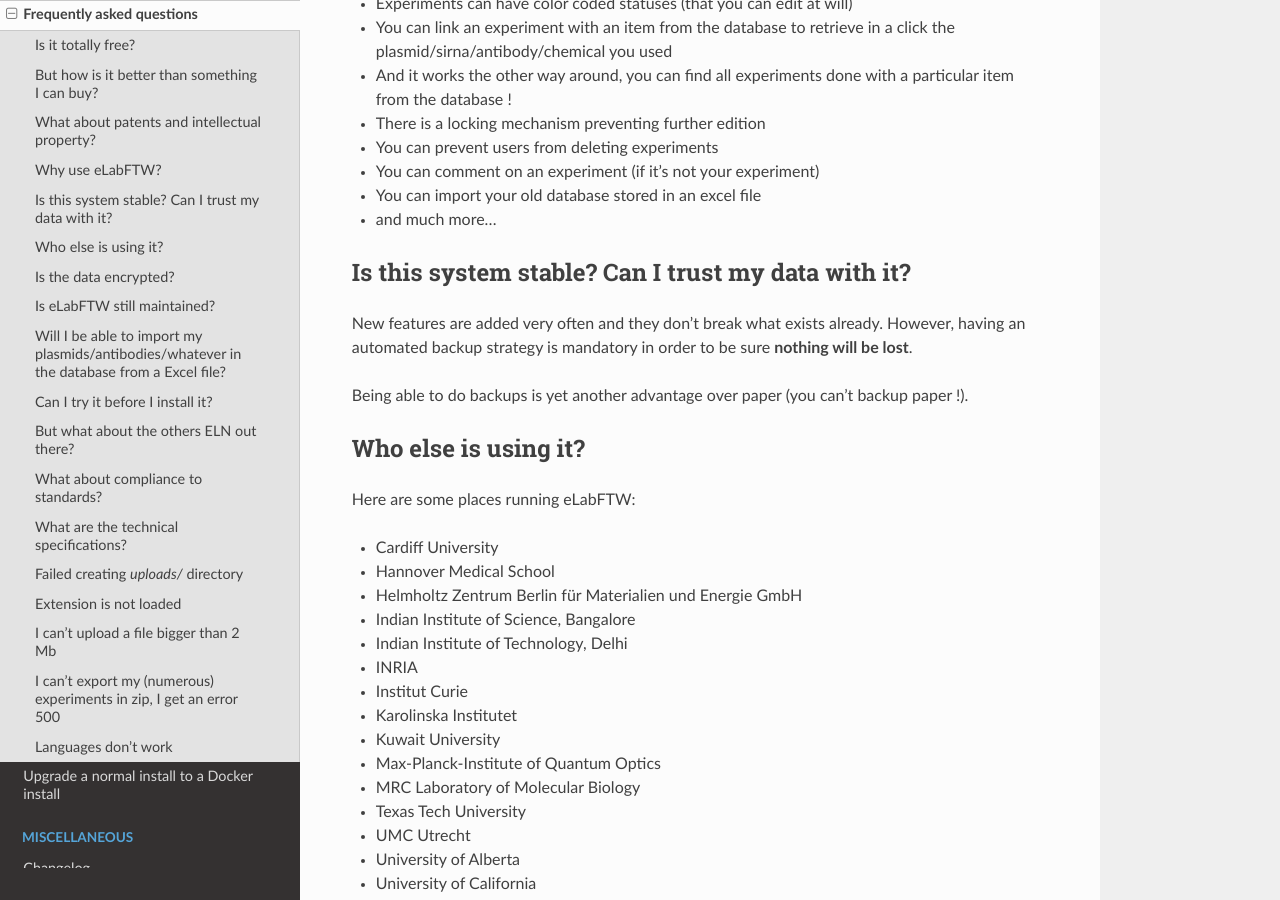
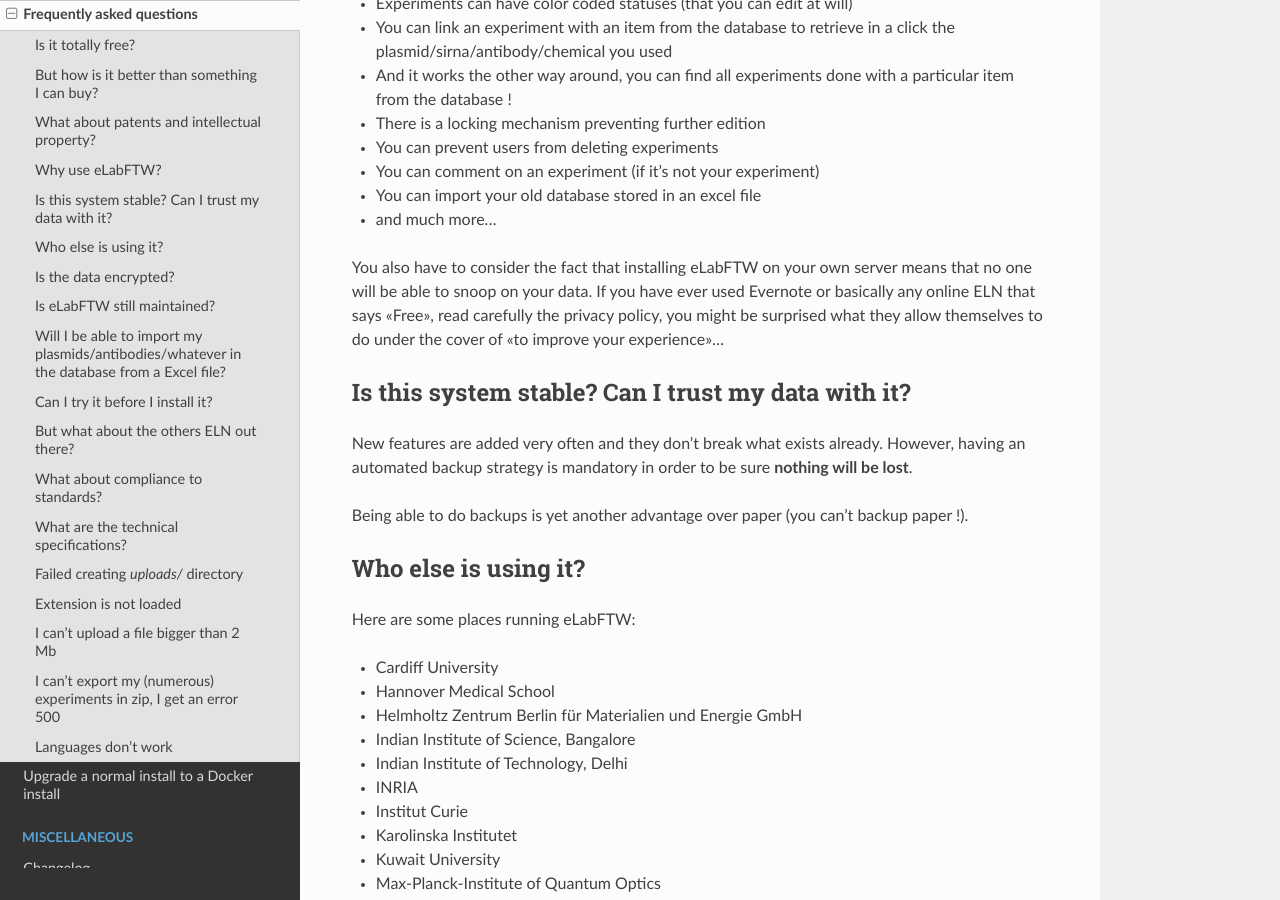
Before and after one commit to elabftw/elabdoc, a Sphinx documentation site: the page built from doc/faq.rst, in a window 1280 px wide and 900 px high, scrolled down 1304 px. Built offline with Sphinx 7.4.7 and the Read the Docs theme 2.0.0, drawn with Linux system fonts in a browser that asks for light colours; pages that are not in the unit, such as notebooks, are missing from menus.

Commit message:
add line on privacy policy

```diff
--- a/doc/faq.rst
+++ b/doc/faq.rst
@@ -52,6 +52,8 @@
 * You can comment on an experiment (if it's not your experiment)
 * You can import your old database stored in an excel file
 * :doc:`and much more… <features>`
+
+You also have to consider the fact that installing eLabFTW on your own server means that no one will be able to snoop on your data. If you have ever used Evernote or basically any online ELN that says «Free», read carefully the privacy policy, you might be surprised what they allow themselves to do under the cover of «to improve your experience»…
 
 
 Is this system stable? Can I trust my data with it?
```
